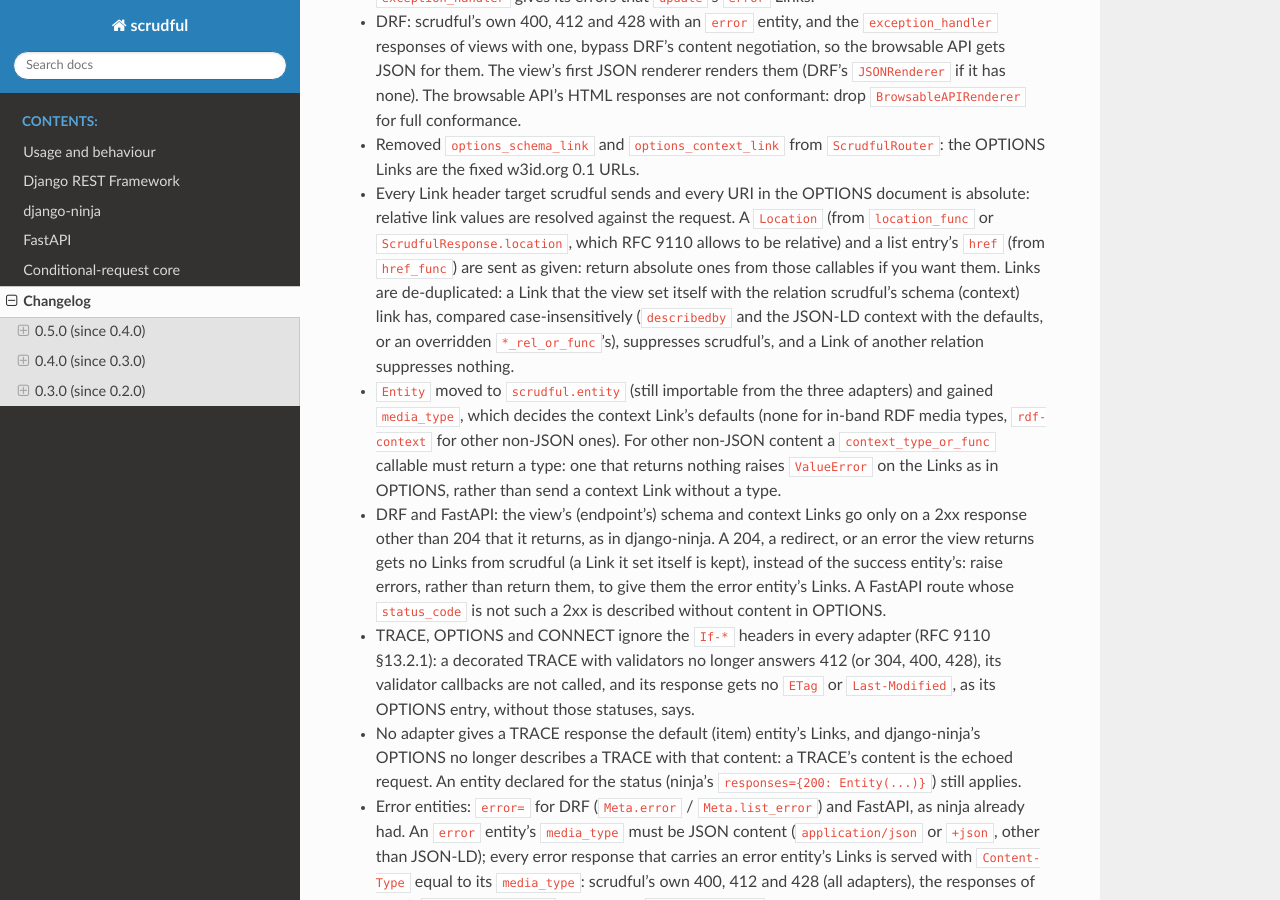
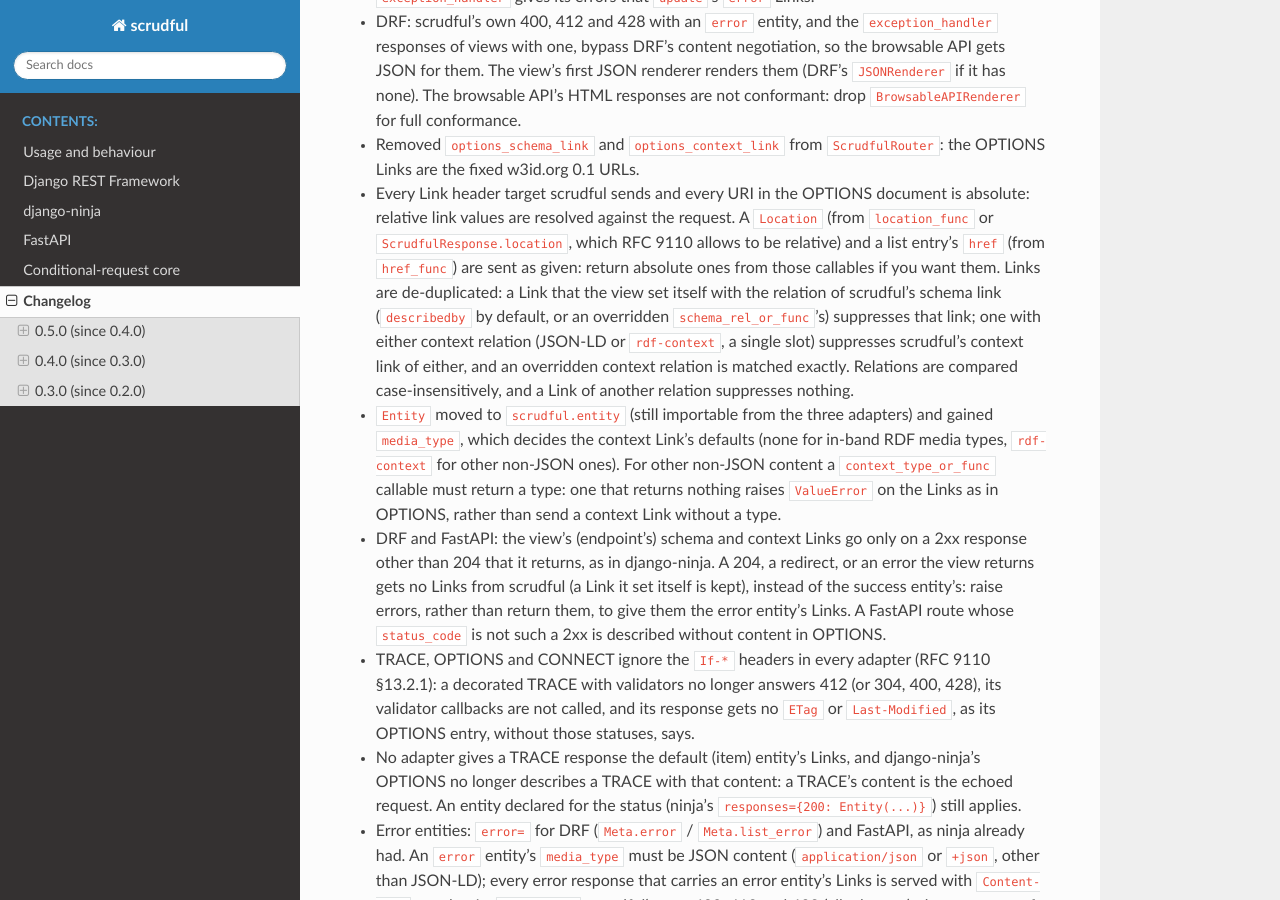
Before and after one commit to mimotoai/scrudful, a Sphinx documentation site: the page built from docs/source/changelog.rst, in a window 1280 px wide and 900 px high, scrolled down 926 px. Built offline with Sphinx 7.4.7 and the Read the Docs theme 3.1.0, drawn with Linux system fonts in a browser that asks for light colours.

Commit message:
docs: the context-relation slot; DRF generic views; re-wraps
The merge_links wording in the ninja, DRF and FastAPI docstrings,
README, CHANGELOG and ninja.rst says the JSON-LD context and
rdf-context relations are one slot, an overridden one matched exactly.
rest_framework.rst and the README's conformance list say to decorate
the HTTP method handlers of a DRF generic view (or use a viewset with
scrudful_viewset): a @scrudful update behind the stock put is
evaluated, but OPTIONS describes put and patch as bare 200s. The
CHANGELOG URI/de-duplication bullet and a README paragraph are
re-wrapped.

```diff
--- a/CHANGELOG.rst
+++ b/CHANGELOG.rst
@@ -51,16 +51,18 @@
   ``BrowsableAPIRenderer`` for full conformance.
 * Removed ``options_schema_link`` and ``options_context_link`` from
   ``ScrudfulRouter``: the OPTIONS Links are the fixed w3id.org 0.1 URLs.
-* Every Link header target scrudful sends and every URI in the OPTIONS
-  document is absolute: relative link values are resolved against the
-  request. A ``Location`` (from ``location_func`` or
-  ``ScrudfulResponse.location``, which RFC 9110 allows to be relative) and a
-  list entry's ``href`` (from ``href_func``) are sent as given: return
-  absolute ones from those callables if you want them. Links are de-duplicated: a Link that the view
-  set itself with the relation scrudful's schema (context) link has, compared
-  case-insensitively (``describedby`` and the JSON-LD context with the
-  defaults, or an overridden ``*_rel_or_func``'s), suppresses scrudful's, and
-  a Link of another relation suppresses nothing.
+* Every Link header target scrudful sends and every URI in the OPTIONS document
+  is absolute: relative link values are resolved against the request. A
+  ``Location`` (from ``location_func`` or ``ScrudfulResponse.location``, which
+  RFC 9110 allows to be relative) and a list entry's ``href`` (from
+  ``href_func``) are sent as given: return absolute ones from those callables
+  if you want them. Links are de-duplicated: a Link that the view set itself
+  with the relation of scrudful's schema link (``describedby`` by default, or
+  an overridden ``schema_rel_or_func``'s) suppresses that link; one with either
+  context relation (JSON-LD or ``rdf-context``, a single slot) suppresses
+  scrudful's context link of either, and an overridden context relation is
+  matched exactly. Relations are compared case-insensitively, and a Link of
+  another relation suppresses nothing.
 * ``Entity`` moved to ``scrudful.entity`` (still importable from the three
   adapters) and gained ``media_type``, which decides the context Link's
   defaults (none for in-band RDF media types, ``rdf-context`` for other
--- a/docs/source/ninja.rst
+++ b/docs/source/ninja.rst
@@ -568,8 +568,10 @@
 fall back to the (wrapped) ``HttpError`` handler, as ninja looks handlers up.
 Each wrapped handler keeps the original's status and body and adds the entity's
 Links when the response has content. A Link the handler set itself with the
-relation of the entity's schema (context) link suppresses that link, so a
-response that already has scrudful's Links gets no Link twice. Calling it again
+relation of the entity's schema link suppresses that link, and one with either
+context relation (JSON-LD or ``rdf-context``, one slot) its context link, so a
+response that already has scrudful's Links gets no Link twice, nor two RDF
+Context Link Headers. Calling it again
 replaces the entity of the earlier call: the wrapped handlers are unwrapped
 first, so only the latest entity's Links, media type and link callables apply.
 Call it after registering your own exception handlers: it wraps the
```
Also changed, not shown: README.rst (+11 -4 lines), docs/source/rest_framework.rst (+8 -0 lines), 3 other files.
